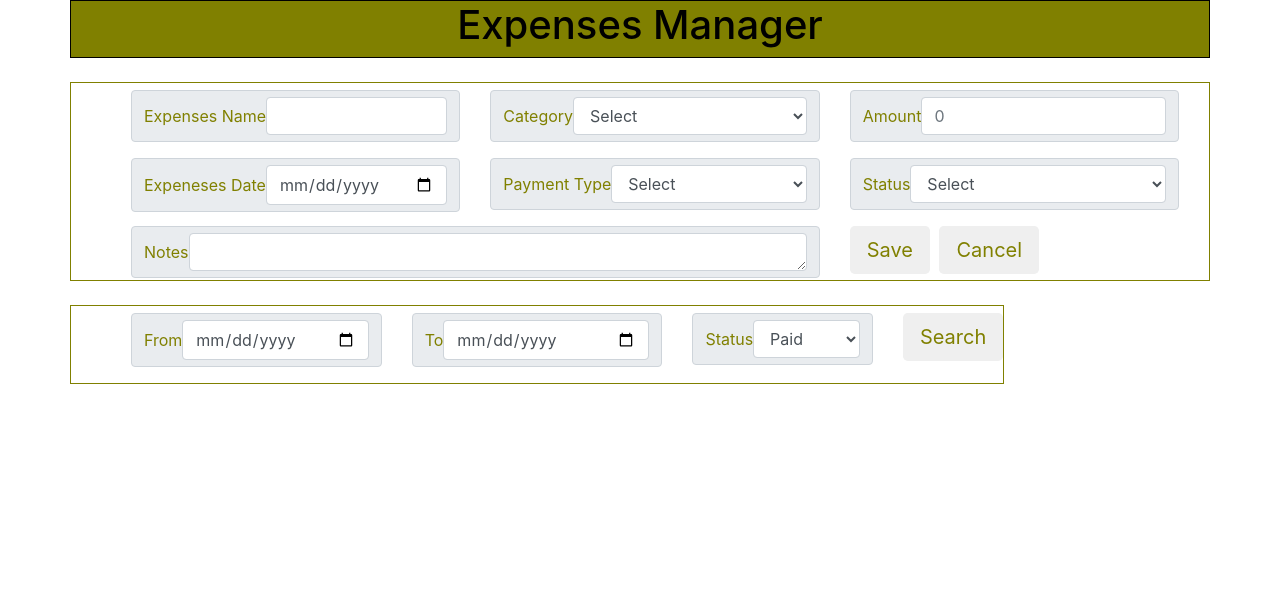
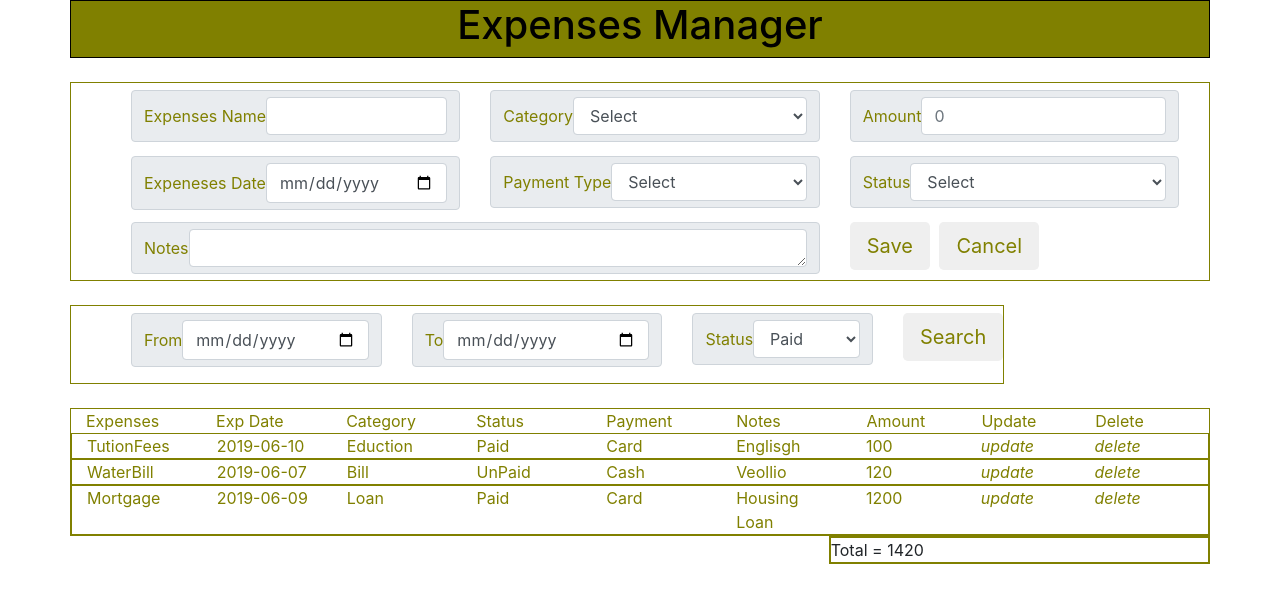
Before and after one commit to the-three-ss/expenses-manager-frontend, a React (Create React App) app: page / in a window 1280 px wide. Shown: the top 602 px of the page. Built offline with nearby package versions, Linux system fonts and the light colour scheme.

Commit message:
Added the Component for List of Expenses and total

```diff
--- a/src/App.css
+++ b/src/App.css
@@ -50,7 +50,6 @@
   align-content:center;
 }
 
-
 .input-group-text{
   color:olive;
 }
@@ -59,7 +58,7 @@
   color: olive;
  }
 
- .form-control:focus {
+.form-control:focus {
   border: 2px solid olive;
   height: 10%;
 }
@@ -77,3 +76,29 @@
   color: olive;
   border-style: solid;
 }
+
+.expensesList{
+  border-style: solid;
+  border-width: 1px;
+  color: olive;
+  border-collapse: separate;
+  border-spacing: 3px;
+}
+
+.col {
+  width: 50%;
+  overflow:hidden;
+}
+
+.coll{
+  width:10%;
+}
+
+.total{
+  border: 2px solid olive;
+  margin-left: 67%;
+}
+
+.divheight {
+  height: 35%;
+}
--- a/src/App.js
+++ b/src/App.js
@@ -4,9 +4,33 @@ import './App.css';
 import Header from './components/Header';
 import AddExpenses from './components/AddExpenses';
 import SearchExpenses from './components/SearchExpenses';
+import ExpensesList from './components/ExpensesList';
+import ExpensesTotal from './components/ExpensesTotal';
 
 
 class App extends Component {
+  state = {
+    ListofItems: [
+      {
+        "Expenses": "TutionFees", "date": "2019-06-10", "Category": "Eduction", "Status": "Paid", "Payment": "Card",
+        "Notes": "Englisgh", "Amount": 100
+      },
+      {
+        "Expenses": "WaterBill", "date": "2019-06-07", "Category": "Bill", "Status": "UnPaid", "Payment": "Cash",
+        "Notes": "Veollio", "Amount": 120
+      },
+      {
+        "Expenses": "Mortgage", "date": "2019-06-09", "Category": "Loan", "Status": "Paid", "Payment": "Card",
+        "Notes": "Housing Loan", "Amount": 1200
+      }],
+
+    total: [1420]
+  };
+
+
+  onDeleteClicked = (rowNum) => {
+    alert("delete Clicked");
+  }
 
 
   render() {
@@ -23,8 +47,40 @@ class App extends Component {
         <div className="row">
           <SearchExpenses />
         </div>
+        <div><br></br></div>
+        <div className="row expensesList">
+          <div className="col">Expenses</div>
+          <div className="col">Exp Date</div>
+          <div className="col">Category</div>
+          <div className="col">Status</div>
+          <div className="col">Payment</div>
+          <div className="col">Notes</div>
+          <div className="col">Amount</div>
+          <div className="coll">Update</div>
+          <div className="coll">Delete</div>
+          <div className="container ">
+            {
+              this.state.ListofItems.map((item, index) => {
+                return <ExpensesList
+                  Expenses={item.Expenses}
+                  date={item.date}
+                  Category={item.Category}
+                  Status={item.Status}
+                  Payment={item.Payment}
+                  Notes={item.Notes}
+                  Amount={item.Amount}
+                  Delete={this.onDeleteClicked}
+                  key={index}
+                  rowNum={index}
+                />
+              })
+            }
+          </div>
+        </div>
+        <div className="row total">
+          <ExpensesTotal totalAmount={this.state.total}
+          /></div>
       </div>
-
     );
 
   }
--- a/src/components/AddExpenses.js
+++ b/src/components/AddExpenses.js
@@ -8,9 +8,10 @@ class AddExpenses extends Component {
         PaymentType: "",
         Notes: "",
         Status: "",
-        Category: ""
+        Category:""
     }
     onSaveClicked = (event) => {
+        alert("save Clicked");
 
     }
     onCancelClicked = (event) => {
--- /dev/null
+++ b/src/components/ExpensesList.js
@@ -0,0 +1,45 @@
+import React, { Component } from 'react';
+
+class ExpensesList extends Component {
+    render() {
+        return (
+            <div>
+                <div className="row expensesList">
+
+                    <div className="col">
+                        {this.props.Expenses}
+                    </div>
+                    <div className="col">
+                        {this.props.date}
+                    </div>
+                    <div className="col">
+                        {this.props.Category}
+                    </div>
+                    <div className="col">
+                        {this.props.Status}
+                    </div>
+                    <div className="col">
+                        {this.props.Payment}
+                    </div>
+                    <div className="col">
+                        {this.props.Notes}
+                    </div>
+                    <div className="col">
+                        {this.props.Amount}
+                    </div>
+
+                    <div className="coll">
+                        <i class="material-icons" >update</i>
+                    </div>
+                    <div className="coll">
+                        <i class="material-icons" onClick={this.props.Delete.bind(this, this.props.rowNum)}>delete</i>
+                    </div>
+                </div>
+            </div>
+
+        )
+    }
+}
+
+
+export default ExpensesList;
--- /dev/null
+++ b/src/components/ExpensesTotal.js
@@ -0,0 +1,18 @@
+import React, { Component } from 'react';
+
+class ExpensesTotal extends Component {
+    render() {
+        return (
+            <div>
+            <div className = "row">
+            <div  class= "col-md-12">Total = {this.props.totalAmount}
+
+           </div>
+            </div>
+        </div>
+        )
+
+    }
+}
+
+export default ExpensesTotal;
```
